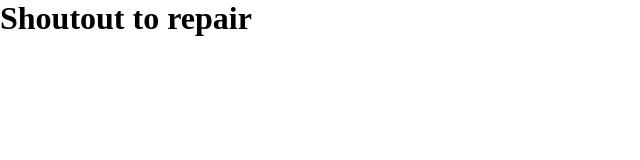
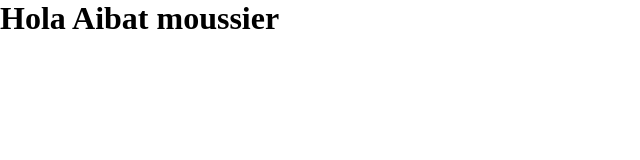
Before and after one commit to aibvt/git-course, a plain HTML site: page index.html in a window 1280 px wide. Shown: the whole page, without its empty margins (0-640 px from the left). Drawn offline with Linux system fonts and the light colour scheme.

Commit message:
spanish language was used

```diff
--- a/index.html
+++ b/index.html
@@ -10,7 +10,7 @@
         </style>
     </head>
     <body>
-        <h1>Shoutout to repair</h1>
+        <h1>Hola Aibat moussier</h1>
     </body>
     <script src="script.js"></script>
 </html>
```
